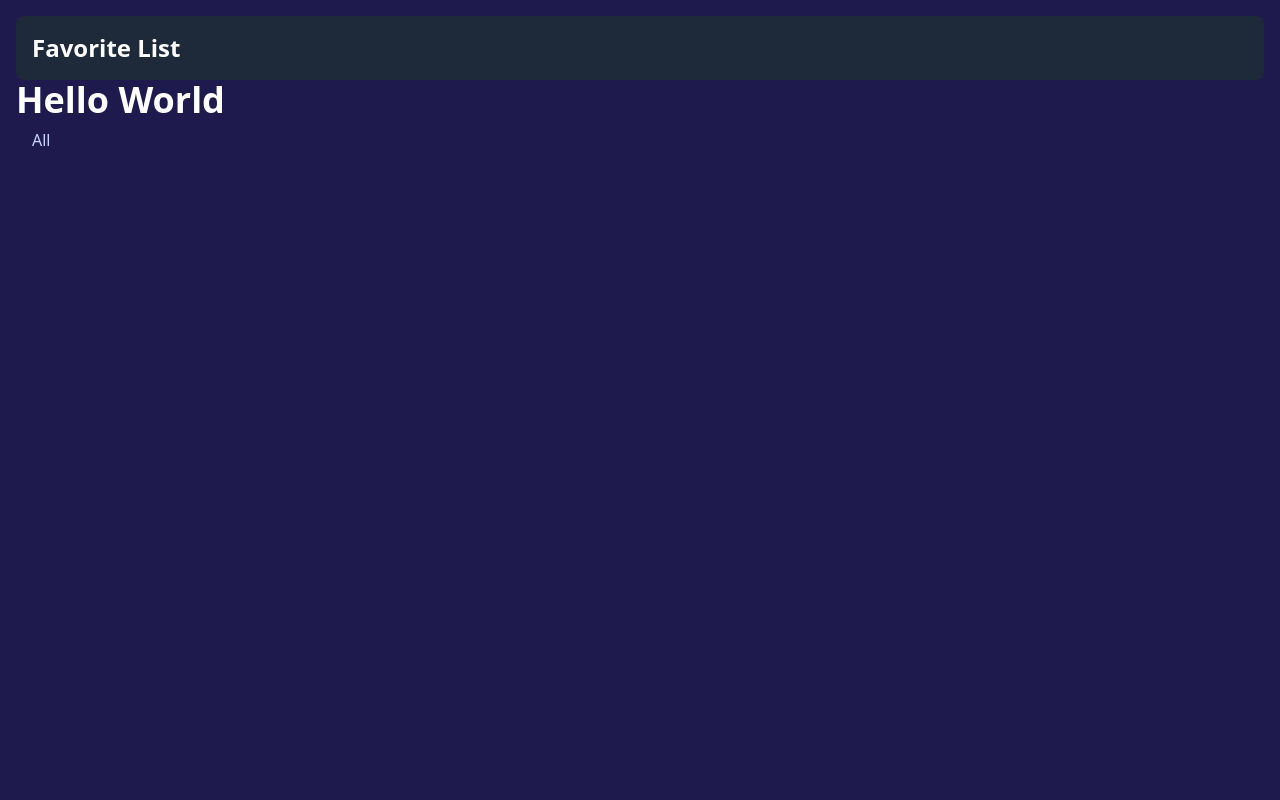
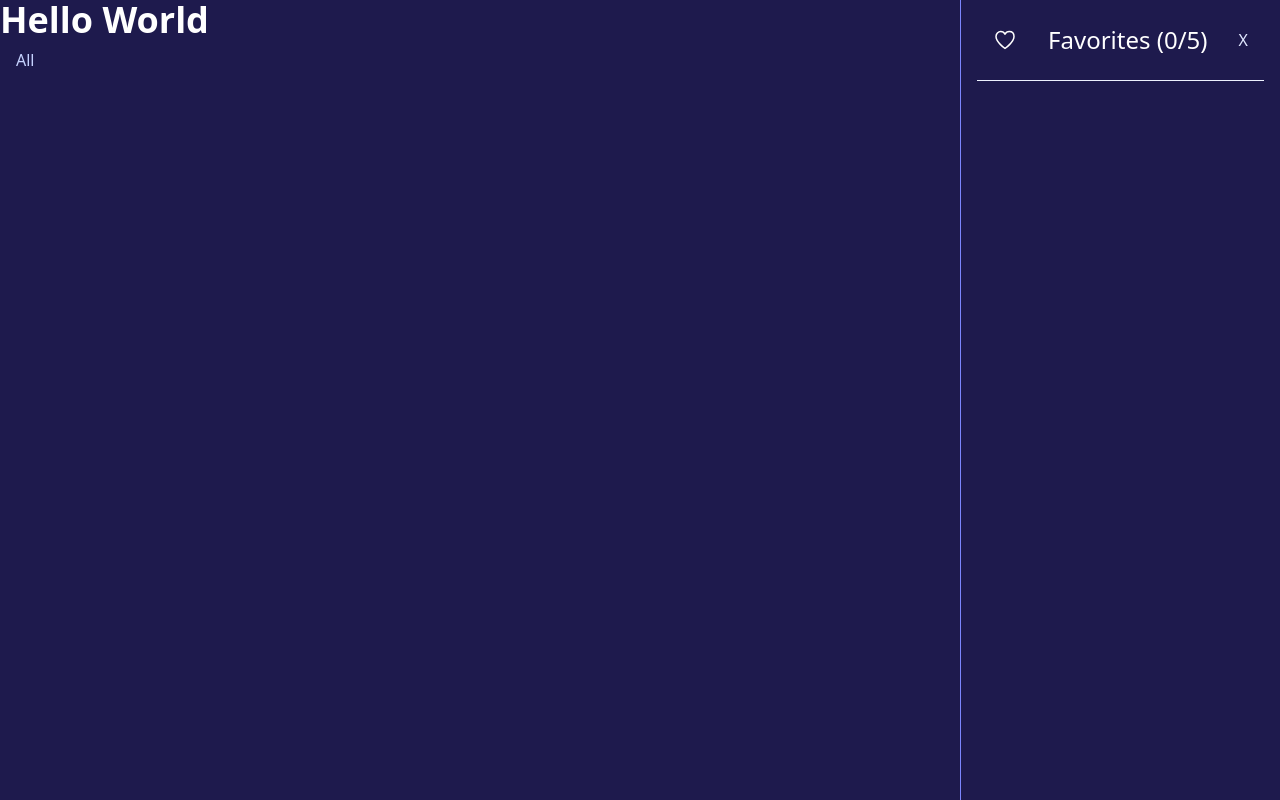
Before and after one commit to Nicron7/project-4, a React (Vite) app: page / in a window 1280 px wide. Built offline with nearby package versions, Linux system fonts and the light colour scheme.

Commit message:
Create favorites components

```diff
--- /dev/null
+++ b/src/Components/Favorite/ButtonFavorite.tsx
@@ -0,0 +1,18 @@
+import { Heart } from "../icons/Heart";
+
+interface ButtonFavoriteProps {
+	quantityFavorites: number;
+    handleClick: () => void;
+}
+
+export default function ButtonFavorite({ quantityFavorites, handleClick }: ButtonFavoriteProps) {
+	return (
+		<button className="flex items-center justify-around bg-indigo-200 border border-indigo-600 text-indigo-900 rounded-sm px-4 py-2" onClick={handleClick}>
+			<Heart width={18} height={18} color="indigo" fill="none" />
+			<span className="hidden sm:inline ml-2">
+				Favorites
+			</span>
+			<span className="ml-1">({quantityFavorites}/5)</span>
+		</button>
+	);
+}
--- /dev/null
+++ b/src/Components/Favorite/CardFavorite.tsx
@@ -0,0 +1,29 @@
+import type { Quote } from "./Quote";
+
+interface CardFavoriteProps {
+	text: string;
+	category: string;
+	author: string;
+    id: number;
+}
+
+export default function CardFavorite({ text, category, author,id }: CardFavoriteProps) {
+    const handleDelete = (id: number) => {
+        const favorites = JSON.parse(localStorage.getItem("favorites") || "[]");
+        const updatedFavorites = favorites.filter((favorite: Quote) => favorite.id !== id);
+        localStorage.setItem("favorites", JSON.stringify(updatedFavorites));
+    };
+
+    return (
+		<article className="border border-indigo-50 rounded-lg p-4 mb-4 relative" key={id}>
+                 <button className="text-indigo-50 font-light w-3 absolute top-0 right-2" onClick={() => handleDelete(id)}>x</button>
+				<p className="text-xl font-light italic text-white text-balance my-2 px-1">
+					"{text}"
+				</p>
+                <p className="text-indigo-50 font-light italic text-xs my-2">- {author}</p>
+				<span className="text-indigo-50 bg-indigo-500 text-sm text-center rounded-2xl px-4 py-1 my-1 inline-block">
+					{category}
+				</span>
+		</article>
+	);
+}
--- /dev/null
+++ b/src/Components/Favorite/FavoriteList.tsx
@@ -0,0 +1,60 @@
+import { useState, useEffect } from "react";
+import { Heart } from "../icons/Heart";
+import CardFavorite from "./CardFavorite";
+import ButtonFavorite from "./ButtonFavorite";
+
+interface Quote {
+	id: number;
+	quote: string;
+	author: string;
+	category: "Motivation" | "Success" | "Life" | "Wisdom";
+}
+
+export default function FavoriteList() {
+	const [closed, setClosed] = useState(false);
+	const [favorites, setFavorites] = useState<Quote[]>([]);
+
+  useEffect(() => {
+    const getFavorites = localStorage.getItem("favorites");
+    if (getFavorites) {
+      setFavorites(JSON.parse(getFavorites));
+    }
+  }, []);
+
+	return !closed ? (
+		<aside className={`
+          fixed top-0 right-0 h-screen w-full md:w-1/4 bg-indigo-950 border-l border-indigo-400 p-4
+          transform transition-transform duration-600 ease-in-out
+          ${closed ? "translate-x-full" : "translate-x-0"}
+        `}>
+			<section className="flex items-center justify-between mb-4 px-4 py-2">
+				<Heart width={24} height={24} color="white" fill="none" />
+				<h2 className="text-2xl font-light text-white">
+					Favorites ({favorites.length}/5)
+				</h2>
+				<button
+					className="text-indigo-100"
+					onClick={() => setClosed(true)}
+				>
+					X
+				</button>
+			</section>
+			<hr className="text-indigo-50 my-2" />
+			<section className="py-2">
+				{favorites.map((favorite) => (
+					<CardFavorite
+						key={favorite.id}
+						text={favorite.quote}
+						category={favorite.category}
+						author={favorite.author}
+						id={favorite.id}
+					/>
+				))}
+			</section>
+		</aside>
+	) : (
+		<aside className="absolute top-2 right-2">
+			<ButtonFavorite quantityFavorites={favorites.length} handleClick={() => setClosed(false)}	 />
+		</aside>
+	);
+}
--- /dev/null
+++ b/src/Components/Favorite/quote.ts
@@ -0,0 +1,6 @@
+export interface Quote {
+  id: number;
+  quote: string;
+  author: string;
+  category: "Motivation" | "Success" | "Life" | "Wisdom";
+}
--- a/src/Components/FavoriteList.tsx
+++ /dev/null
@@ -1,10 +0,0 @@
-import React from "react";
-
-export default function FavoriteList() {
-  return (
-    <aside className="bg-gray-800 p-4 rounded-lg">
-      <h2 className="text-2xl font-bold text-white">Favorite List</h2>
-      {/* Aquí puedes agregar la lógica para mostrar la lista de favoritos */}
-    </aside>
-  );
-}
--- a/src/Components/Layout.tsx
+++ b/src/Components/Layout.tsx
@@ -1,5 +1,5 @@
 import { ReactNode } from "react";
-import FavoriteList from "./FavoriteList";
+import FavoriteList from "./Favorite/FavoriteList";
 
 interface LayoutProps {
   children: ReactNode;
@@ -7,7 +7,7 @@ interface LayoutProps {
 
 export default function Layout({ children }: LayoutProps) {
   return (
-    <main className="bg-indigo-950 w-full min-h-screen p-4">
+    <main className="bg-indigo-950 w-full min-h-screen">
         <FavoriteList />
       {children}
     </main>
--- /dev/null
+++ b/src/Components/icons/Heart.tsx
@@ -0,0 +1,26 @@
+interface HeartProps {
+	width: number;
+	height: number;
+	color: string;
+	fill: string;
+}
+
+export const Heart = ({width, height, color, fill}: HeartProps) => {
+	return (
+		<svg
+			xmlns="http://www.w3.org/2000/svg"
+			width={width}
+			height={height}
+			viewBox="0 0 24 24"
+		>
+			<path
+				fill={fill}
+				stroke={color}
+				strokeLinecap="round"
+				strokeLinejoin="round"
+				strokeWidth={1.5}
+				d="M7.75 3.5C5.127 3.5 3 5.76 3 8.547C3 14.125 12 20.5 12 20.5s9-6.375 9-11.953C21 5.094 18.873 3.5 16.25 3.5c-1.86 0-3.47 1.136-4.25 2.79c-.78-1.654-2.39-2.79-4.25-2.79"
+			></path>
+		</svg>
+	);
+};
```
